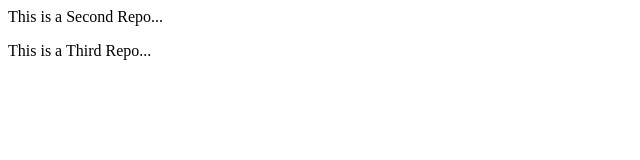
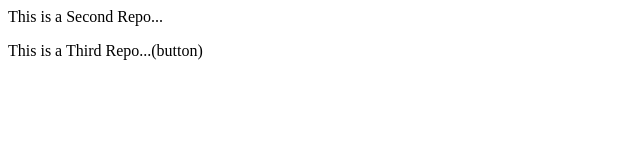
Before and after one commit to student-learning-python/localrepo, a plain HTML site: page index.html in a window 1280 px wide. Shown: the full height of the page, 0-640 px from the left. Drawn offline with Linux system fonts and the light colour scheme.

Commit message:
Add Button

```diff
--- a/index.html
+++ b/index.html
@@ -1,2 +1,2 @@
 <p>This is a Second Repo...</p>
-<p>This is a Third Repo...</p>
+<p>This is a Third Repo...(button)</p>
```
